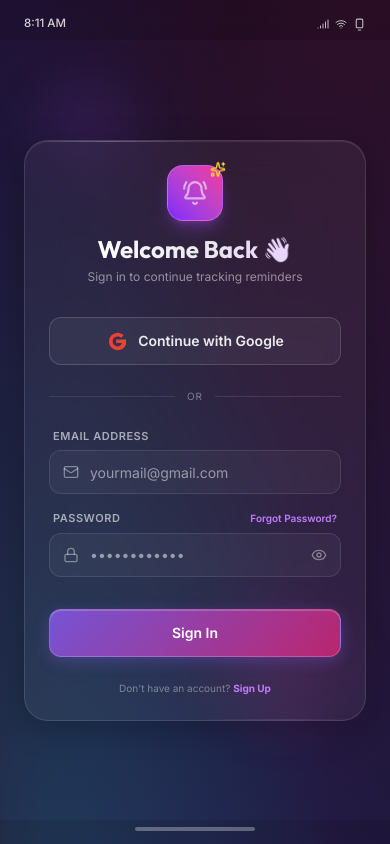
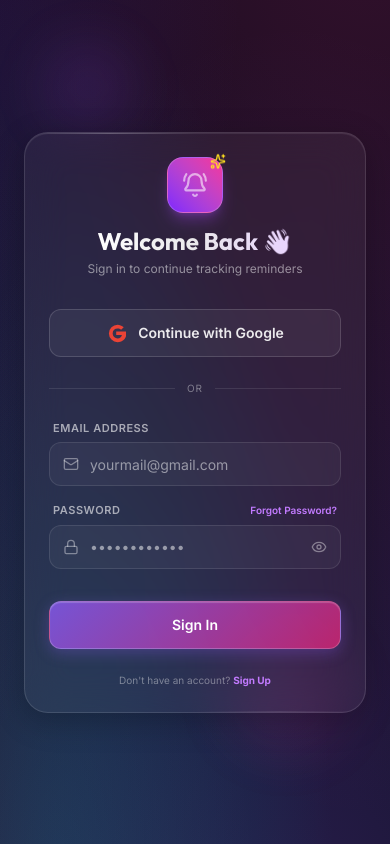
Before and after one commit to TechyiRo/Reminder-App, a React (Vite) app: page / in a window 390 px wide. Built offline with nearby package versions, Linux system fonts and the light colour scheme.

Commit message:
fix: Hide mock Android status bar and bottom gesture bar on actual mobile viewports, enforce dynamic viewport height (dvh)

```diff
--- a/src/components/MobileFrame.tsx
+++ b/src/components/MobileFrame.tsx
@@ -24,19 +24,19 @@ export function MobileFrame({ children }: MobileFrameProps) {
   }, []);
 
   return (
-    <div className="min-h-screen bg-[#06050b] flex items-center justify-center p-0 md:p-6 overflow-hidden select-none">
+    <div className="min-h-[100dvh] bg-[#06050b] flex items-center justify-center p-0 md:p-6 overflow-hidden select-none">
       {/* Background glowing decorations for desktop */}
       <div className="absolute top-1/4 left-1/4 w-[500px] h-[500px] bg-violet-600/10 rounded-full blur-[120px] pointer-events-none hidden md:block"></div>
       <div className="absolute bottom-1/4 right-1/4 w-[500px] h-[500px] bg-pink-600/10 rounded-full blur-[120px] pointer-events-none hidden md:block"></div>
 
       {/* Main Container / Phone Mockup Frame */}
-      <div className="w-full h-screen md:h-[880px] md:w-[412px] md:rounded-[48px] relative md:border-[10px] md:border-[#1a1829] bg-[#0c0a1b] shadow-2xl flex flex-col overflow-hidden animated-mesh-bg animate-mesh-shift">
+      <div className="w-full h-[100dvh] md:h-[880px] md:w-[412px] md:rounded-[48px] relative md:border-[10px] md:border-[#1a1829] bg-[#0c0a1b] shadow-2xl flex flex-col overflow-hidden animated-mesh-bg animate-mesh-shift">
 
         {/* Specular Highlight Outer Rim */}
         <div className="absolute inset-0 rounded-[38px] border border-white/5 pointer-events-none hidden md:block"></div>
 
-        {/* Android Status Bar */}
-        <div className="h-10 px-6 pt-2 flex items-center justify-between text-[11.5px] font-medium text-white/80 z-40 select-none bg-black/10 backdrop-blur-sm">
+        {/* Android Status Bar - Hidden on mobile viewports */}
+        <div className="h-10 px-6 pt-2 hidden md:flex items-center justify-between text-[11.5px] font-medium text-white/80 z-40 select-none bg-black/10 backdrop-blur-sm">
           <span>{time || '10:00 AM'}</span>
 
           {/* Punch hole camera for Android style */}
@@ -54,8 +54,8 @@ export function MobileFrame({ children }: MobileFrameProps) {
           {children}
         </div>
 
-        {/* Android Navigation Gesture Indicator Bar (Bottom) */}
-        <div className="h-6 w-full flex items-center justify-center bg-black/10 z-40 select-none pb-1.5">
+        {/* Android Navigation Gesture Indicator Bar (Bottom) - Hidden on mobile viewports */}
+        <div className="h-6 w-full hidden md:flex items-center justify-center bg-black/10 z-40 select-none pb-1.5">
           <div className="w-[120px] h-[4px] bg-white/30 rounded-full"></div>
         </div>
       </div>
```
